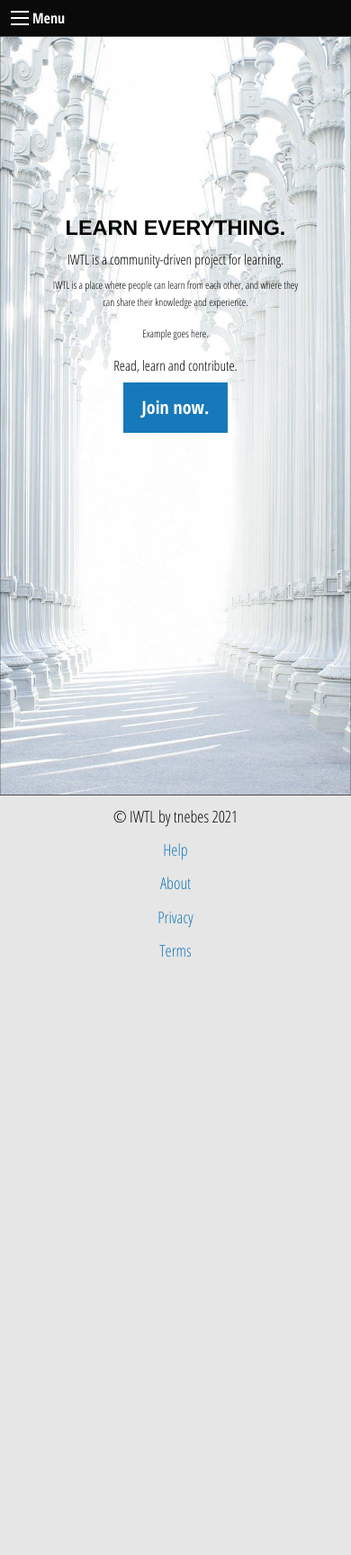
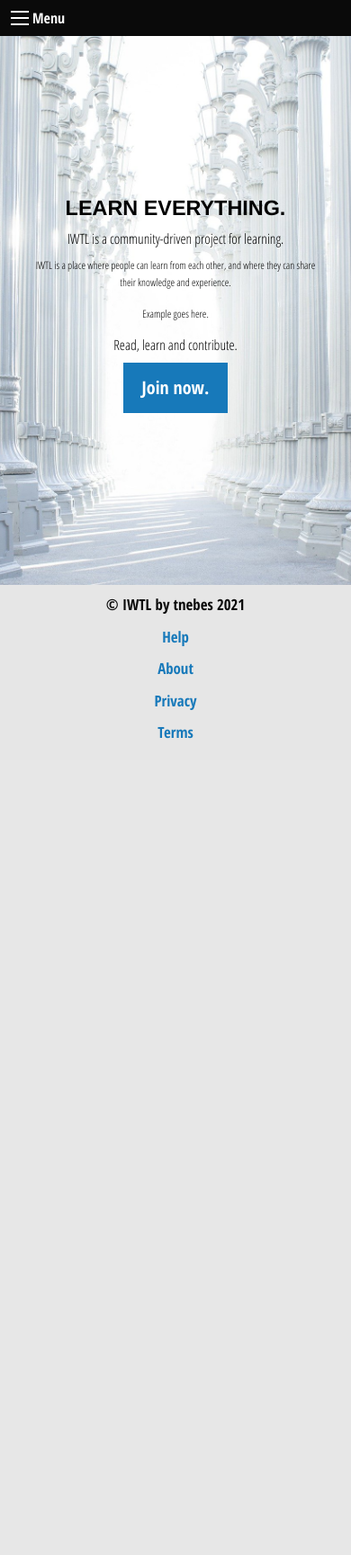
Before and after one commit to tnebes/i-want-to-learn, a PHP site: page / in a window 390 px wide. Shown: the whole page at 90% size. After the commit the page ends 821 px from the top, so only its background shows below. Run offline with PHP 8.4, Linux system fonts and the light colour scheme.

Commit message:
Made the website more responsive

```diff
--- a/app/helpers/sessionHelper.php
+++ b/app/helpers/sessionHelper.php
@@ -9,5 +9,9 @@
 
    function isAdmin() : bool
    {
-      return $_SESSION['role'] == 1;
+      if (isset($_SESSION['role']))
+      {
+         return $_SESSION['role'] == 1;
+      }
+      return false;
    }
--- a/app/views/pages/index.php
+++ b/app/views/pages/index.php
@@ -8,7 +8,7 @@
 <body>
    <?php require_once APPROOT . '/views/includes/navigator.php'; ?>
    <!-- foundation index page -->
-   <div class="callout section-landing">
+   <div class="section-landing">
       <div class="wrapper-landing">
          <h1>Learn everything.</h1>
          <div class="row">
--- a/public/css/style.css
+++ b/public/css/style.css
@@ -12,6 +12,8 @@ html, body
 body
 {
    min-height: 100%;
+   display: flex;
+   flex-direction: column;
 }
 
 .section-landing
@@ -19,25 +21,21 @@ body
    background: url('../images/background3.jpg');
    background-color: rgba(0, 0, 0, 0.6);
    opacity: 1;
+   position: relative;
    background-size: cover;
    background-position: center;
    background-repeat: no-repeat;
-   height: 100%;
+   height: 100vh;
    width: 100%;
-}
-
-.callout.section-landing
-{
-   margin-bottom: 0;
+   display: flex;
+   align-items: center;
 }
 
 .wrapper-landing
 {
+   margin: auto 0px;
    padding: 5% 10%;
-   position: relative;
    text-align: center;
-   margin: 0 auto;
-   top: 20%;
    /* make the text inside stand out */
    color: white;
    font-size: 3vw;
@@ -121,6 +119,7 @@ body
    /* TODO: the position may cause issues later on */
    /* TODO: make the footer stick to the bottom of the body & html. */
    font-size: 18px;
+   margin-top: auto;
    position: relative;
    bottom: 0;
    background-color: var(--bg-col);
@@ -224,8 +223,8 @@ td.actions
 
 .links > li
 {
-   padding-left: 3ex;
-   padding-right: 3ex;
+   padding-left: 2ex;
+   padding-right: 2ex;
 }
 
 .tabs-panel.is-active > p:nth-child(1)
@@ -290,12 +289,13 @@ div.callout:nth-child(4) > pre:nth-child(2)
 
 }
 
-@media (max-width: 460px)
+@media (max-width: 480px)
 {
    .footer
    {
       display: flexbox;
-      height: 100%;
+      font-size: 2vh;
+      font-weight: bold;
    }
 
    .footer-content
```
Also changed, not shown: app/controllers/Users.php (+14 -0 lines).
